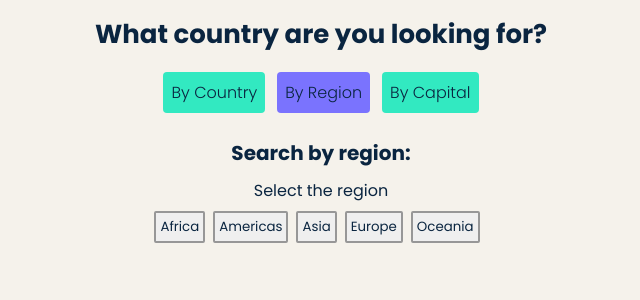
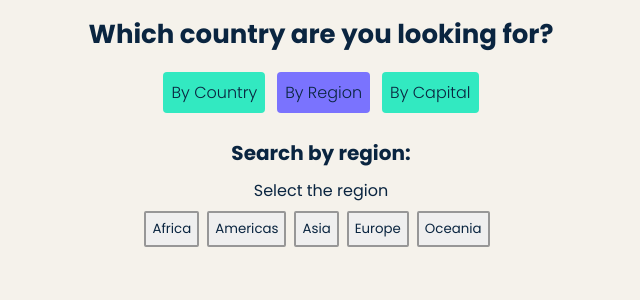
Before and after one commit to crisgarm/countries-app, an Angular app: page /region in a window 1280 px wide. Shown: the top 300 px of the page, without its empty margins (319-959 px from the left). Built offline with nearby package versions, Linux system fonts and the light colour scheme.

Commit message:
Add improvements

```diff
--- a/angular.json
+++ b/angular.json
@@ -120,6 +120,10 @@
               "devServerTarget": "countries-app:serve:production"
             }
           }
+        },
+        "deploy": {
+          "builder": "angular-cli-ghpages:deploy",
+          "options": {}
         }
       }
     }
--- a/package.json
+++ b/package.json
@@ -29,6 +29,7 @@
     "@angular/compiler-cli": "~11.1.2",
     "@types/jasmine": "~3.6.0",
     "@types/node": "^12.11.1",
+    "angular-cli-ghpages": "^1.0.0-rc.1",
     "codelyzer": "^6.0.0",
     "jasmine-core": "~3.6.0",
     "jasmine-spec-reporter": "~5.0.0",
--- a/src/app/countries/components/country-table/country-table.component.html
+++ b/src/app/countries/components/country-table/country-table.component.html
@@ -4,8 +4,8 @@
   *ngIf="countries.length > 0"
 >
   <caption>
-    Table of countries with flag information, capital city, country, population
-    and a link to see more information.
+    Table of countries with flag, country name and capital city, population and
+    a link to further information.
   </caption>
   <thead class="table__head">
     <tr>
@@ -28,7 +28,9 @@
       <td>{{ country.capital }}, {{ country.name }}</td>
       <td>{{ country.population | number }}</td>
       <td>
-        <a [routerLink]="['/country', country.alpha2Code]">See...</a>
+        <a class="table__link" [routerLink]="['/country', country.alpha2Code]"
+          >More...</a
+        >
       </td>
     </tr>
   </tbody>
--- a/src/app/countries/pages/see-country/see-country.component.html
+++ b/src/app/countries/pages/see-country/see-country.component.html
@@ -23,7 +23,7 @@
       <p class="country__numCode">
         <span>Numeric Code:</span> {{ country.numericCode }}
       </p>
-      <span>Border with:</span>
+      <span *ngIf="country.borders.length !== 0">Border with:</span>
       <ul class="country__list">
         <li class="country__list-item" *ngFor="let border of country.borders">
           {{ border }}
--- a/src/app/shared/header/header.component.html
+++ b/src/app/shared/header/header.component.html
@@ -1,4 +1,4 @@
-<h1 class="header__title">What country are you looking for?</h1>
+<h1 class="header__title">Which country are you looking for?</h1>
 <nav>
   <ul class="header__list">
     <li
--- a/src/styles.css
+++ b/src/styles.css
@@ -14,6 +14,7 @@ body {
   background-color: #f5f2eb;
 }
 
+/* HEADER */
 .header {
   text-align: center;
   padding: 15px;
@@ -47,6 +48,7 @@ body {
   background-color: #7a73fe;
 }
 
+/* MAIN */
 .main {
   height: 100%;
   margin-bottom: 40px;
@@ -67,6 +69,7 @@ body {
   padding-bottom: 8px;
 }
 
+/* MAIN-FORM */
 .form__input {
   padding: 5px;
   width: 70%;
@@ -85,6 +88,7 @@ body {
   margin: 5px 0 20px;
 }
 
+/* MAIN-TABLE */
 .table {
   width: 90%;
   text-align: left;
@@ -121,8 +125,30 @@ th {
   width: 40px;
 }
 
+.table__link {
+  color: #0a2540;
+}
+
+.table__link:visited {
+  color: #7a73fe;
+}
+
+.table__link:hover {
+  color: #fea757;
+}
+
+/* REGION BUTTONS */
 button {
   color: #0a2540;
+  margin-right: 8px;
+  padding: 4px;
+  border-radius: 2px;
+}
+
+@media (min-width: 768px) {
+  button {
+    padding: 6px;
+  }
 }
 
 button:hover {
@@ -130,21 +156,16 @@ button:hover {
 }
 
 .region__btn-nonactive {
-  margin-right: 8px;
-  padding: 4px;
-  border-radius: 2px;
   border: 2px solid rgb(151, 151, 151);
   outline-color: rgb(151, 151, 151);
 }
 
 .region__btn-active {
-  margin-right: 8px;
-  padding: 4px;
-  border-radius: 2px;
   background-color: #fea757;
   outline-color: #fea757;
 }
 
+/* COUNTRY DETAIL */
 .country__wrapper {
   width: 85%;
   margin: auto;
@@ -172,7 +193,7 @@ button:hover {
 
 .country__properties {
   width: 80%;
-  padding: 10px 0;
+  padding: 20px 0;
 }
 
 .country__list {
```
Also changed, not shown: 1 other file (tests, documents, lock files or other folders).
